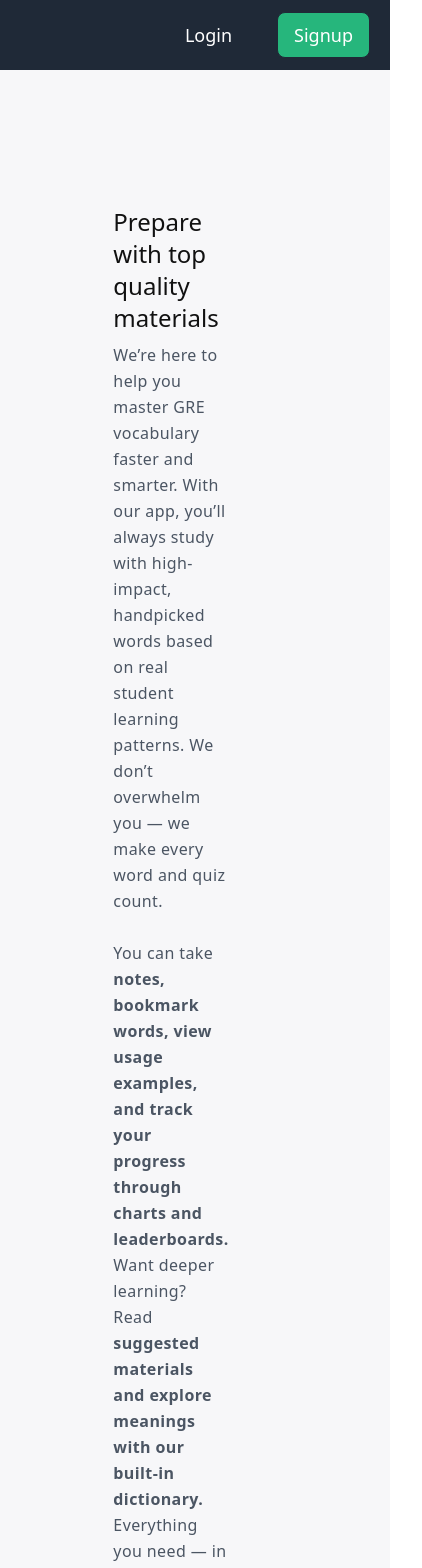
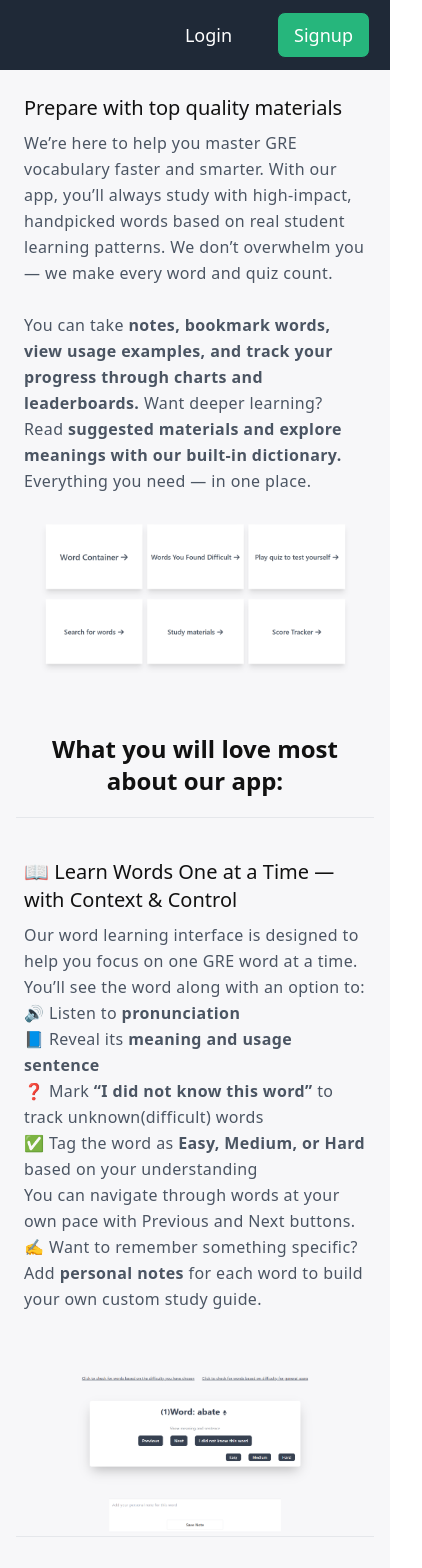
Before and after one commit to shashankapoudel/grevocab--frontend, a React (Vite) app: page / in a window 390 px wide. Shown: the top 1568 px of the page, 422 px wide, since content can reach past the window. Built offline with nearby package versions, Linux system fonts and the light colour scheme.

Commit message:
latest changes

```diff
--- a/src/pages/LandingPage.jsx
+++ b/src/pages/LandingPage.jsx
@@ -2,17 +2,15 @@
 
 const LandingPage = () => {
     return (
-        <div className='w-full p-24 min-h-screen text-[#111111] bg-[#F7F7F9] '>
+        <div className='w-full p-4 lg:p-24 min-h-screen text-[#111111] bg-[#F7F7F9] '>
 
 
-            <div className='flex w-full items-center justify-center '>
+            <div className='flex flex-col lg:flex-row w-full items-center justify-center '>
 
-                <div className='w-full lg:w-1/2 flex flex-col p-10 gap-2'>
-
-                    <h1 className='text-2xl text-start text-[#111111] font-medium'>Prepare with top quality materials</h1>
-
+                <div className='w-full lg:w-1/2 flex flex-col p-2 lg:p-10 gap-2'>
+                    <h1 className='text-xl lg:text-2xl text-start text-[#111111] font-medium'>Prepare with top quality materials</h1>
                     <p
-                        className='text-gray-600 leading-relaxed tracking-wide'
+                        className='text-gray-600 leading-relaxed tracking-wide text-base'
                     >
                         We’re here to help you master GRE vocabulary faster and smarter. With our app, you’ll always study with high-impact, handpicked words based on real student learning patterns. We don’t overwhelm you — we make every word and quiz count.
                         <br />
@@ -21,9 +19,9 @@
                     </p>
                 </div>
 
-                <div className='w-full lg:w-1/2 p-6 '>
+                <div className='w-full lg:w-1/2 p-2 lg:p-6 '>
                     <img
-                        className='object-cover rounded-lg '
+                        className='object-cover rounded-lg'
                         src='/Images/LandingPage/1.png'
                     />
                 </div>
@@ -31,14 +29,14 @@
             </div>
 
 
-            <div className=' w-full flex flex-col justify-center items-center mt-8'>
+            <div className=' w-full  justify-center items-center mt-8'>
 
-                <h1 className='w-full text-center border-b text-4xl font-bold p-5'>What you will love most about our app: </h1>
+                <h1 className='w-full text-center border-b text-2xl lg:text-4xl font-bold p-5'>What you will love most about our app: </h1>
 
-                <div className='w-full flex mt-8 gap-12 border-b'>
 
-                    <div className='w-full lg:w-1/2 p-10 flex flex-col gap-2'>
+                <div className='w-full flex flex-col lg:flex-row mt-8 gap-12 border-b'>
 
+                    <div className='w-full lg:w-1/2 p-2 lg:p-10 flex flex-col gap-2'>
                         <h1 className='text-xl text-start text-[#111111] font-medium'>📖 Learn Words One at a Time — with Context & Control</h1>
                         <p className='text-gray-600 leading-relaxed tracking-wide'>
                             Our word learning interface is designed to help you focus on one GRE word at a time. You’ll see the word along with an option to:
@@ -62,16 +60,15 @@
                     <div className='w-full lg:w-1/2 flex items-center '>
                         <img
                             src='/Images/LandingPage/3.png'
-
+                            className='object-cover rounded-lg'
                         />
                     </div>
                 </div>
 
 
-                <div className='w-full flex mt-8 gap-12 border-b'>
+                <div className='w-full flex flex-col lg:flex-row mt-8 gap-12 border-b'>
 
-                    <div className='w-full lg:w-1/2 p-10 flex flex-col gap-2'>
-
+                    <div className='w-full lg:w-1/2 p-2 lg:p-10 flex flex-col gap-2'>
                         <h1 className='text-xl text-start text-[#111111] font-medium'>Difficulty Levels That Reflect You — and Everyone Else</h1>
                         <p className='text-gray-600 leading-relaxed tracking-wide'>
                             👥 Tag words your way — and see how others do too.
@@ -89,10 +86,9 @@
                     </div>
                 </div>
 
-                <div className='w-full flex mt-8 gap-12 border-b'>
+                <div className='w-full flex flex-col lg:flex-row mt-8 gap-4 lg:gap-12 border-b'>
 
-                    <div className='w-full lg:w-1/2 p-10 flex flex-col gap-2'>
-
+                    <div className='w-full lg:w-1/2 p-2 lg:p-10 flex flex-col gap-2'>
                         <h1 className='text-xl text-start text-[#111111] font-medium'> 🧠 Test Yourself — On Your Terms</h1>
                         <p className='text-gray-600 leading-relaxed tracking-wide'>
 
@@ -101,37 +97,31 @@
                             <br />
                             <br />
                             Once you start, you'll face randomly selected questions based on real GRE-level words. It’s a fun, flexible way to reinforce learning and track your progress over time.
-
-
                         </p>
                     </div>
 
-                    <div className="w-full lg:w-1/2  relative">
-
+                    <div className="w-full lg:w-1/2 relative">
                         <img
                             className="object-cover w-80 h-56 "
                             src="/Images/LandingPage/5.png"
                             alt="Image 2"
                         />
                         <img
-                            className="object-cover w-80 h-48 absolute top-1/4 right-8"
+                            className="object-cover w-80 h-48 absolute top-3/4 lg:top-1/4 right-0 lg:right-8"
                             src="/Images/LandingPage/6.png"
                             alt="Image 1"
                         />
                     </div>
-
                 </div>
 
-                <div className='w-full flex mt-8 gap-12 items-center justify-center border-b'>
 
-                    <div className='w-full lg:w-1/2 p-10 flex flex-col gap-2'>
+                <div className='w-full flex flex-col lg:flex-row mt-44 lg:mt-8 gap-12 items-center justify-center border-b'>
 
+                    <div className='w-full lg:w-1/2 p-2 lg:p-10 flex flex-col gap-2'>
                         <h1 className='text-xl text-start text-[#111111] font-medium'>
                             📊 Track Your Progress Visually
                         </h1>
                         <p className='text-gray-600 leading-relaxed tracking-wide'>
-
-
                             After each quiz, your performance is instantly analyzed and displayed through interactive charts and graphs:<br />
 
                             📈 <strong>Line graph</strong> shows how your scores evolve over time .<br />
@@ -144,7 +134,6 @@
 
                             Plus, with just a click, you can explore <strong>recommended study materials</strong>  tailored to your current score level.
                             <br />
-
                         </p>
                     </div>
 
@@ -158,8 +147,8 @@
 
 
 
-                <div className='w-full flex mt-4 gap-12 items-center justify-center border-b'>
-                    <div className='w-full lg:w-1/2 p-4 flex flex-col gap-2'>
+                <div className='w-full flex flex-col lg:flex-row mt-4 gap-12 items-center justify-center border-b'>
+                    <div className='w-full lg:w-1/2 p-2 lg:p-4 flex flex-col gap-2'>
                         <h1 className='text-xl text-start text-[#111111] font-medium'>
                             📚 Built-in Dictionary — Look Up, Learn, and Listen
                         </h1>
@@ -175,7 +164,7 @@
                         </p>
                     </div>
 
-                    <div className='w-full lg:w-1/2 p-16 '>
+                    <div className='w-full lg:w-1/2 p-2 lg:p-16 '>
                         <img
                             src='/Images/LandingPage/7.png'
 
--- a/src/pages/home.jsx
+++ b/src/pages/home.jsx
@@ -7,42 +7,41 @@
     return (
 
         <div className='grid lg:grid-cols-3 md:grid-cols-2 grid-cols-1 gap-4 md:gap-5 p-4 md:p-8 lg:p-12 min-h-screen bg-[#F7F7F9] '>
-            <div className='flex justify-center items-center bg-[#FFFFFF]  sm:mt-6  mt-7  p-4 w-full shadow-xl '>
-
+            <div className='flex justify-center items-center bg-[#FFFFFF]   p-4 w-full shadow-xl '>
                 <Link to="/wordcontainer" className='text-gray-600 font-medium text-xl sm:text-2xl md:text-3xl lg:text-4xl flex items-center justify-center hover:translate-x-2 hover:text-gray-800 '>
                     Word Container
                     <FaArrowRight className='ml-2 mt-1 ' />
                 </Link>
             </div>
 
-            <div className='flex justify-center items-center bg-[#FFFFFF] mt-10 sm:mt-6 p-4 w-full shadow-xl'>
+            <div className='flex justify-center items-center bg-[#FFFFFF]  p-4 w-full shadow-xl'>
                 <Link to="/unknown" className='text-gray-600 font-medium text-xl sm:text-2xl md:text-3xl flex items-center justify-center hover:translate-x-2 hover:text-gray-800 '>
                     Words You Found Difficult
                     <FaArrowRight className='ml-2 mt-1' />
                 </Link>
             </div>
 
-            <div className='flex justify-center items-center  bg-[#FFFFFF]   mt-10 sm:mt-6 p-4 w-full shadow-xl'>
+            <div className='flex justify-center items-center  bg-[#FFFFFF]  p-4 w-full shadow-xl'>
                 <Link to="/quizstart" className='text-gray-600 font-medium text-xl sm:text-2xl md:text-3xl flex items-center hover:translate-x-2 hover:text-gray-800 '>
                     Play quiz to test yourself
                     <FaArrowRight className='ml-2 mt-1' />
                 </Link>
             </div>
 
-            <div className='flex justify-center items-center  bg-[#FFFFFF] mt-10 sm:mt-6 p-4 w-full shadow-xl'>
+            <div className='flex justify-center items-center  bg-[#FFFFFF]  p-4 w-full shadow-xl'>
                 <Link to="/wordsearch" className='text-gray-600 font-medium text-xl sm:text-2xl md:text-3xl flex items-center hover:translate-x-2 hover:text-gray-800 '>
                     Search for words
                     <FaArrowRight className='ml-2 mt-1' />
                 </Link>
             </div>
 
-            <div className='flex justify-center items-center  bg-[#FFFFFF] mt-10 sm:mt-6  p-4 w-full shadow-xl'>
+            <div className='flex justify-center items-center  bg-[#FFFFFF]   p-4 w-full shadow-xl'>
                 <Link to="/viewpdf" className='text-gray-600 font-medium text-xl sm:text-2xl md:text-3xl flex items-center hover:translate-x-2 hover:text-gray-800'>
                     Study materials
                     <FaArrowRight className='ml-2 mt-1' />
                 </Link>
             </div>
-            <div className='flex justify-center items-center  bg-[#FFFFFF] mt-10 sm:mt-6  p-4 w-full shadow-xl'>
+            <div className='flex justify-center items-center  bg-[#FFFFFF]   p-4 w-full shadow-xl'>
                 <Link to="/scoretracker" className='text-gray-600 font-medium text-xl sm:text-2xl md:text-3xl flex items-center hover:translate-x-2 hover:text-gray-800 '>
                     Score Tracker
                     <FaArrowRight className='ml-2 mt-1' />
```
